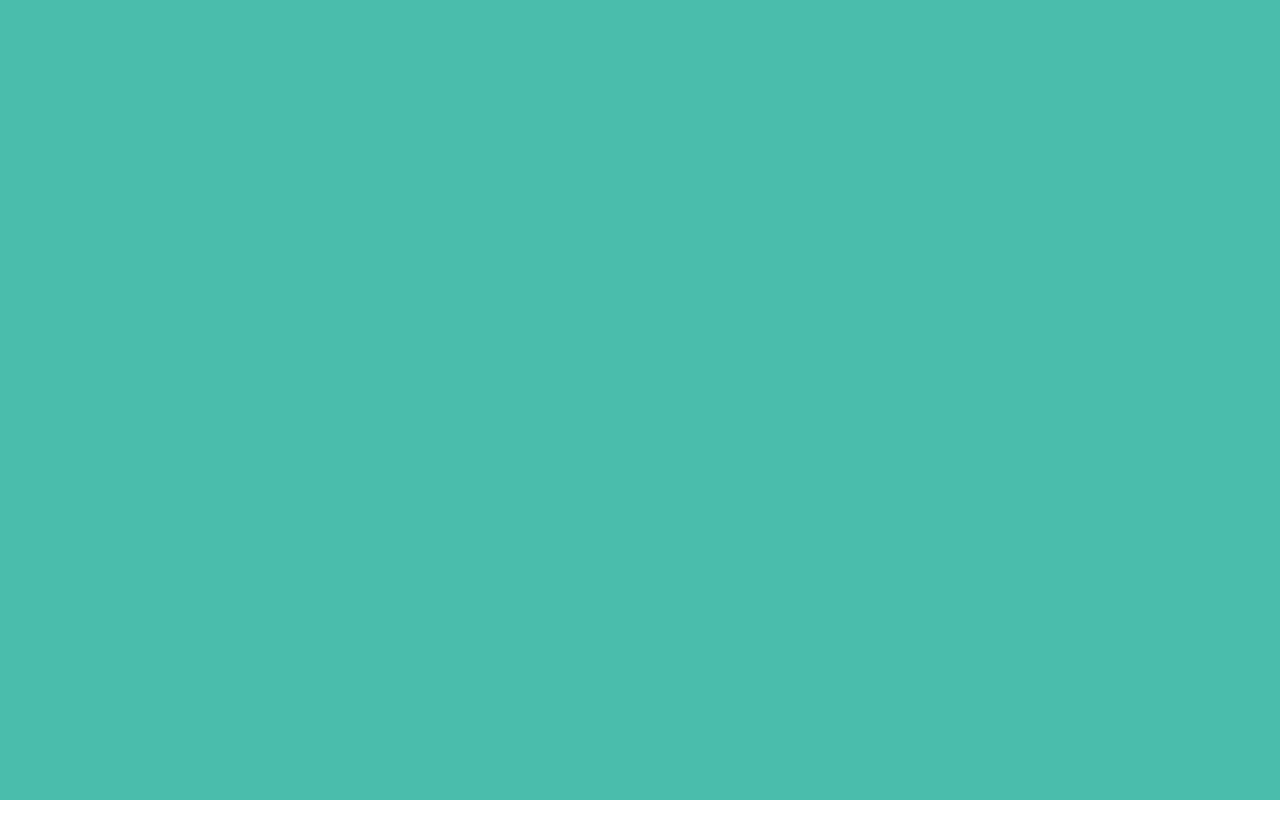
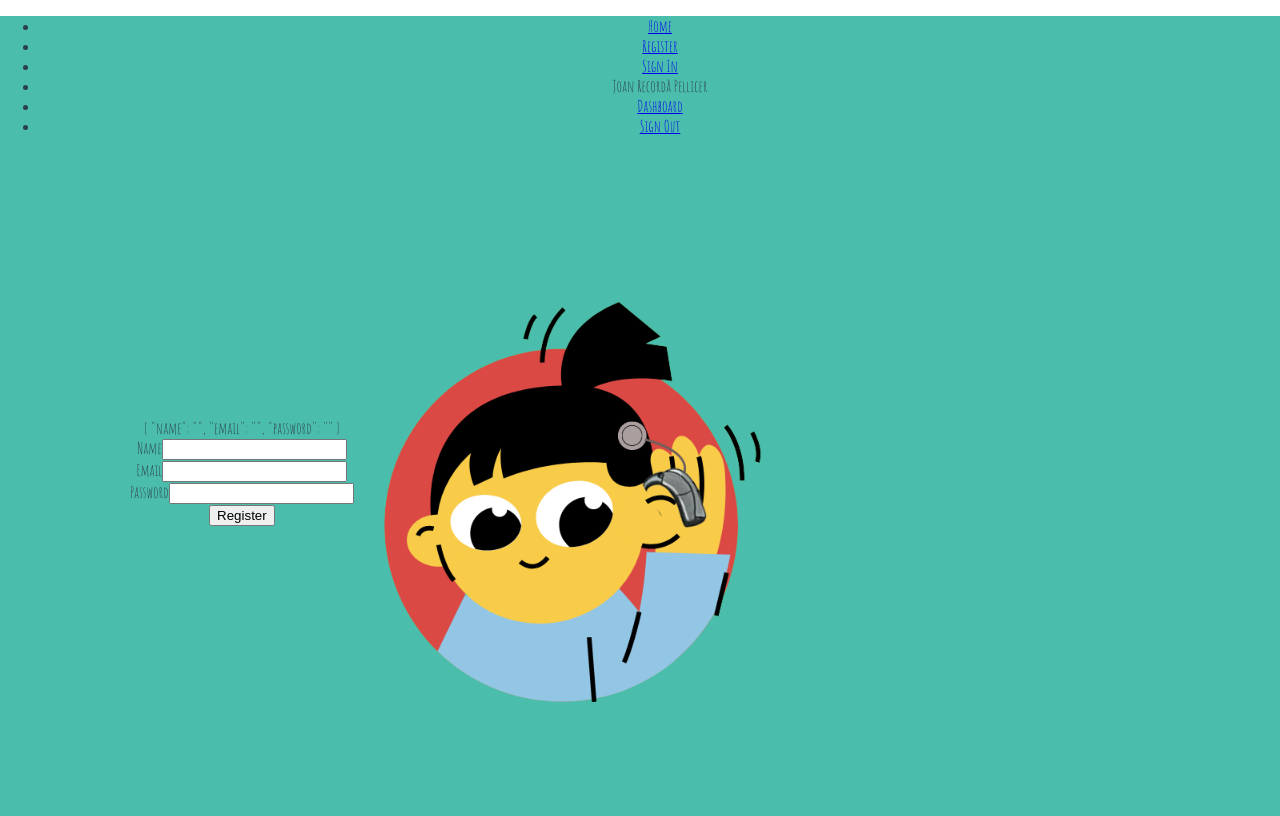
Before and after one commit to Broken-Lore/kiku-app, a Vue app: page /register in a window 1280 px wide. Before the commit this address had no page. Built offline with nearby package versions, Linux system fonts and the light colour scheme.

Commit message:
Create Rwegister and Login with backend API

```diff
--- a/package.json
+++ b/package.json
@@ -13,7 +13,7 @@
     "vue": "^3.0.0",
     "vue-demi": "^0.10.1",
     "vue-router": "^4.0.0-0",
-    "vuex": "^4.0.0-0"
+    "vuex": "^4.0.2"
   },
   "devDependencies": {
     "@vue/cli-plugin-babel": "~4.5.0",
--- a/src/App.vue
+++ b/src/App.vue
@@ -1,10 +1,23 @@
 <template>
-  <router-view/>
+  <div id="app">
+    <Navigation />
+    <router-view/>
+  </div>
 </template>
+
+<script>
+import Navigation from '@/components/Navigation.vue'
+export default {
+  components: {
+    Navigation
+  }
+}
+</script>
 
 <style>
 
 @import url('https://fonts.googleapis.com/css2?family=Amatic+SC:wght@400;700&display=swap');
+
 
 #app {
   font-family: 'Amatic SC', cursive;
--- /dev/null
+++ b/src/components/Navigation.vue
@@ -0,0 +1,38 @@
+<template>
+   <ul>
+       <li>
+           <router-link
+           :to="{
+               name: 'Home'
+               }">
+           Home</router-link>
+       </li>
+        <li>
+           <router-link
+           :to="{
+               name: 'Register'
+               }">
+           Register</router-link>
+       </li>
+        <li>
+           <router-link
+           :to="{
+               name: 'SignIn'
+               }">
+           Sign In</router-link>
+       </li>
+       <li>Joan Recordà Pellicer</li>
+       <li>
+           <router-link
+           :to="{
+               name: 'Dashboard'
+               }">
+           Dashboard</router-link>
+       </li>
+       <li>
+           <a href="#">
+           Sign Out
+           </a>
+       </li>
+   </ul>
+</template>
--- a/src/router/index.js
+++ b/src/router/index.js
@@ -1,5 +1,8 @@
 import { createRouter, createWebHistory } from 'vue-router'
 import Home from '../views/Home.vue'
+import Register from '../views/Register.vue'
+import SignIn from '../views/SignIn.vue'
+import Dashboard from '../views/Dashboard.vue'
 import Selection from '../views/Selection.vue'
 import ClipPath from '../views/ClipPath.vue'
 import Kitchen from '../views/Kitchen.vue'
@@ -9,6 +12,21 @@ const routes = [
     path: '/',
     name: 'Home',
     component: Home
+  },
+  {
+    path: '/register',
+    name: 'Register',
+    component: Register
+  },
+  {
+    path: '/signin',
+    name: 'SignIn',
+    component: SignIn
+  },
+  {
+    path: '/dashboard',
+    name: 'Dashboard',
+    component: Dashboard
   },
   {
     path: '/kitchen',
--- /dev/null
+++ b/src/views/Dashboard.vue
@@ -0,0 +1,77 @@
+<template>
+  <div class="home">
+    <h1 class="title">Dashboard</h1>
+    <img src="../assets/img/logo.png" alt="" class="logoApp">
+  </div>
+</template>
+
+<script>
+
+
+export default {
+  name: 'Dashboard',
+  components: {
+
+  }
+}
+</script>
+
+<style scoped>
+.home{
+  height: 80%;
+  z-index: 0;
+  display: flex;
+}
+
+.title{
+  width: 30%;
+  margin: 0;
+  font-size :150px;
+  color: #ffff;
+  position: absolute;
+  margin-left: 40px;
+  margin-top: 40px;
+  letter-spacing: 15px;
+}
+
+.logoApp{
+  width: 35rem;
+  height: 35rem;
+  margin-left: 400px;
+  margin-top: 40px;
+}
+
+.tap{
+  font-family: 'Amatic SC', cursive;
+  color: #ffff;
+  font-size: 50px;
+  text-decoration: none;
+}
+
+@media (min-width: 1024px){
+  .home{
+    display: flex;
+    align-items: center;
+    margin-left: 130px;
+    margin-bottom: 20px;
+  }
+  .title{
+    position: relative;
+    margin-left: 130px;
+    font-size :100px;
+  }
+  .logoApp{
+  width: 25rem;
+  height: 25rem;
+  margin-left: 20px;
+  margin-top: 60px;
+  }
+  .tap{
+    position: relative;
+    margin-top: 50px;
+    font-size: 40px;
+    display: flex;
+    justify-content: center;
+  }
+}
+</style>
--- /dev/null
+++ b/src/views/Register.vue
@@ -0,0 +1,109 @@
+<template>
+  <div class="home">
+    <form @submit.prevent="submit">
+      {{form}}
+       <div>
+        <label for="name">Name</label>
+        <input type="text" name="name" id="name" v-model="form.name">
+      </div>
+      <div>
+        <label for="email">Email</label>
+        <input type="text" name="email" id="email" v-model="form.email">
+      </div>
+       <div>
+        <label for="password">Password</label>
+        <input type="password" name="password" id="password" v-model="form.password">
+      </div>
+      <div>
+        <button type="submit">Register</button>
+      </div>
+    </form>
+    <img src="../assets/img/logo.png" alt="" class="logoApp" />
+  </div>
+</template>
+
+<script>
+import axios from 'axios';
+export default {
+  name: "Register",
+  components: {
+
+  },
+  data() {
+    return {
+      form: {
+          name: '',
+        email: '',
+        password: ''
+      }
+    }
+  },
+  methods: {
+    async submit() {
+      let response = axios.post('http://127.0.0.1:8000/api/auth/register', this.form)
+
+      console.log(response.data);
+    }
+  }
+};
+</script>
+
+<style scoped>
+.home {
+  height: 80%;
+  z-index: 0;
+  display: flex;
+}
+
+.title {
+  width: 30%;
+  margin: 0;
+  font-size: 150px;
+  color: #ffff;
+  position: absolute;
+  margin-left: 40px;
+  margin-top: 40px;
+  letter-spacing: 15px;
+}
+
+.logoApp {
+  width: 35rem;
+  height: 35rem;
+  margin-left: 400px;
+  margin-top: 40px;
+}
+
+.tap {
+  font-family: "Amatic SC", cursive;
+  color: #ffff;
+  font-size: 50px;
+  text-decoration: none;
+}
+
+@media (min-width: 1024px) {
+  .home {
+    display: flex;
+    align-items: center;
+    margin-left: 130px;
+    margin-bottom: 20px;
+  }
+  .title {
+    position: relative;
+    margin-left: 130px;
+    font-size: 100px;
+  }
+  .logoApp {
+    width: 25rem;
+    height: 25rem;
+    margin-left: 20px;
+    margin-top: 60px;
+  }
+  .tap {
+    position: relative;
+    margin-top: 50px;
+    font-size: 40px;
+    display: flex;
+    justify-content: center;
+  }
+}
+</style>
--- /dev/null
+++ b/src/views/SignIn.vue
@@ -0,0 +1,104 @@
+<template>
+  <div class="home">
+    <form @submit.prevent="submit">
+      {{form}}
+      <div>
+        <label for="email">Email</label>
+        <input type="text" name="email" id="email" v-model="form.email">
+      </div>
+       <div>
+        <label for="password">Password</label>
+        <input type="password" name="password" id="password" v-model="form.password">
+      </div>
+      <div>
+        <button type="submit">Sign In</button>
+      </div>
+    </form>
+    <img src="../assets/img/logo.png" alt="" class="logoApp" />
+  </div>
+</template>
+
+<script>
+import axios from 'axios';
+export default {
+  name: "SignIn",
+  components: {
+
+  },
+  data() {
+    return {
+      form: {
+        email: '',
+        password: ''
+      }
+    }
+  },
+  methods: {
+    async submit() {
+      let response = axios.post('http://127.0.0.1:8000/api/auth/login', this.form)
+
+      console.log(response.data);
+    }
+  }
+};
+</script>
+
+<style scoped>
+.home {
+  height: 80%;
+  z-index: 0;
+  display: flex;
+}
+
+.title {
+  width: 30%;
+  margin: 0;
+  font-size: 150px;
+  color: #ffff;
+  position: absolute;
+  margin-left: 40px;
+  margin-top: 40px;
+  letter-spacing: 15px;
+}
+
+.logoApp {
+  width: 35rem;
+  height: 35rem;
+  margin-left: 400px;
+  margin-top: 40px;
+}
+
+.tap {
+  font-family: "Amatic SC", cursive;
+  color: #ffff;
+  font-size: 50px;
+  text-decoration: none;
+}
+
+@media (min-width: 1024px) {
+  .home {
+    display: flex;
+    align-items: center;
+    margin-left: 130px;
+    margin-bottom: 20px;
+  }
+  .title {
+    position: relative;
+    margin-left: 130px;
+    font-size: 100px;
+  }
+  .logoApp {
+    width: 25rem;
+    height: 25rem;
+    margin-left: 20px;
+    margin-top: 60px;
+  }
+  .tap {
+    position: relative;
+    margin-top: 50px;
+    font-size: 40px;
+    display: flex;
+    justify-content: center;
+  }
+}
+</style>
```
Also changed, not shown: src/store/auth.js (added).
